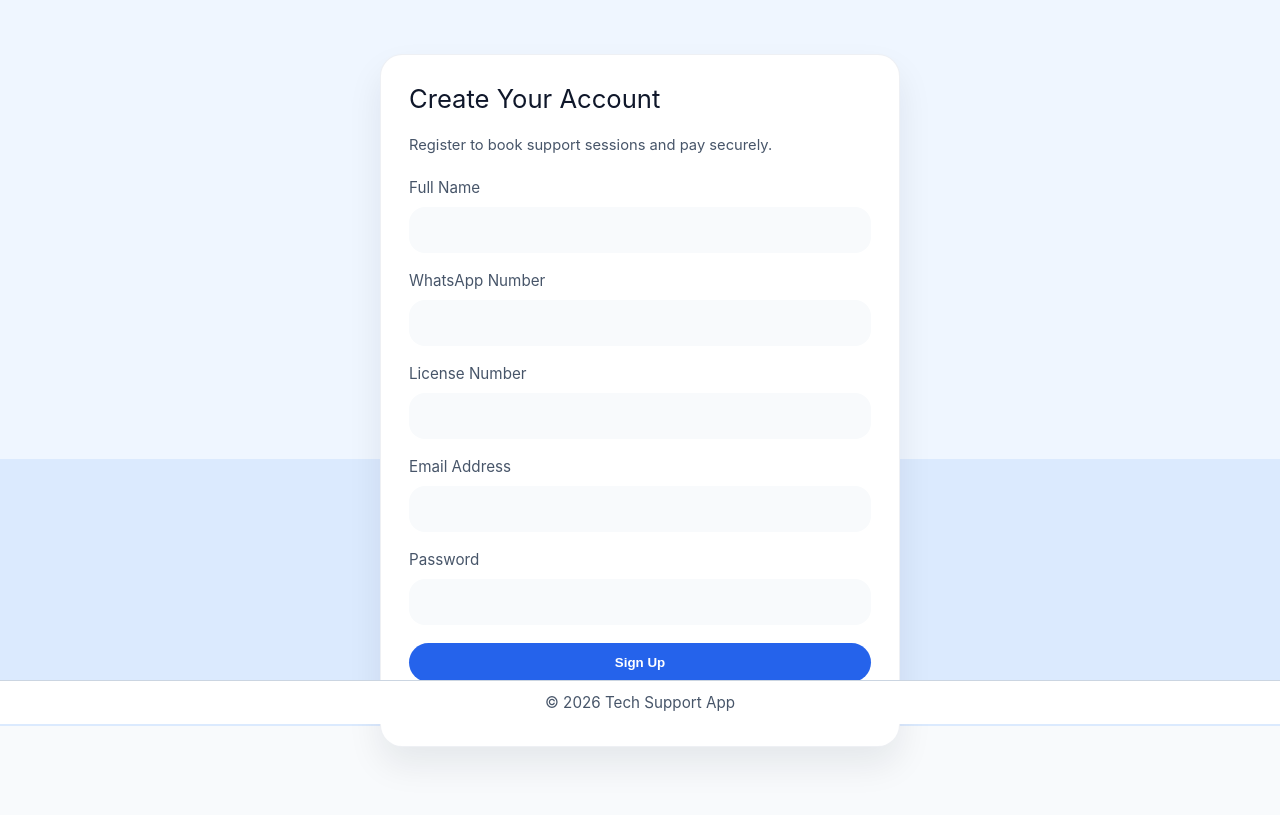
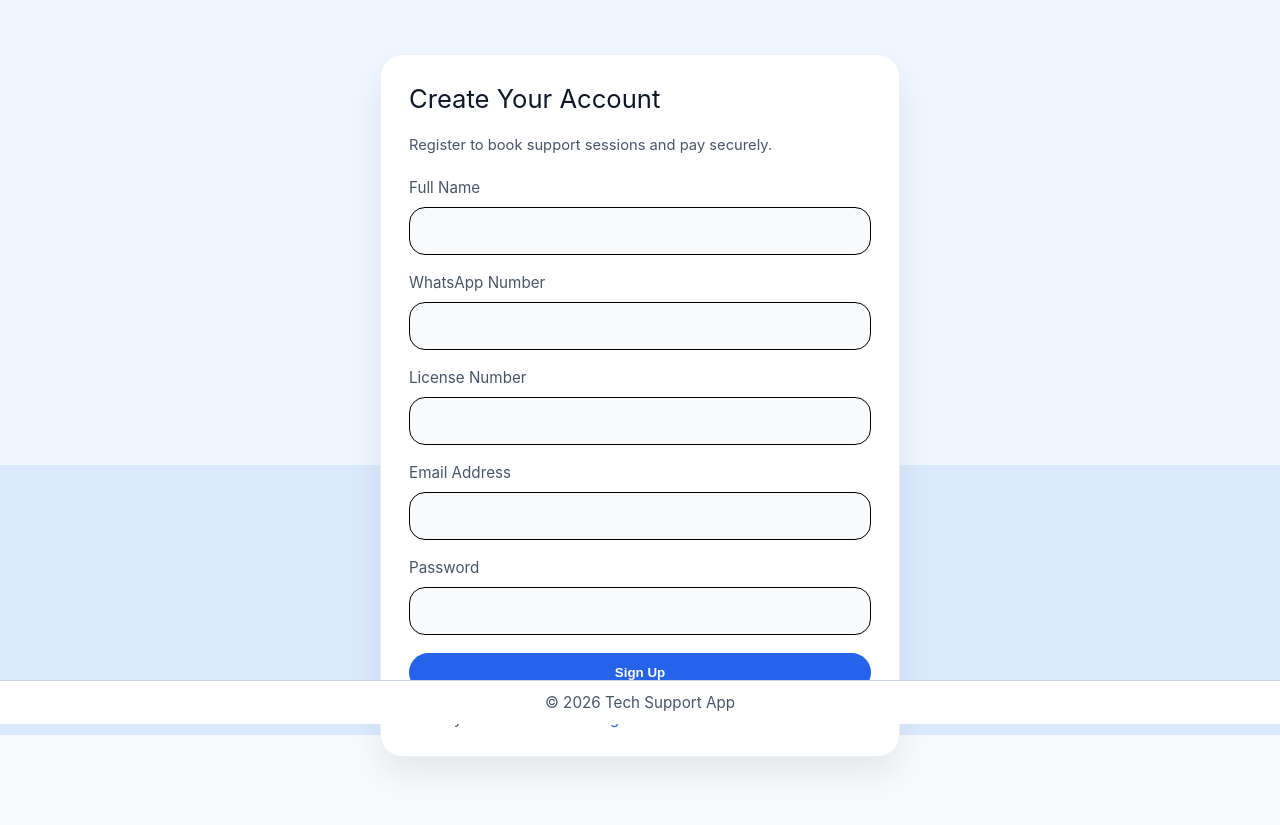
Before and after one commit to RajkumarSinghChaudhary/techcss, a Flask app: page /register in a window 1280 px wide. Shown: the part 76-901 px from the top of the page. Before the commit the page ends 850 px from the top, so only its background shows below. Run offline with Flask 3, Linux system fonts and the light colour scheme.

Commit message:
Restore global styles and layout in style.css

```diff
--- a/static/style.css
+++ b/static/style.css
@@ -259,7 +259,7 @@ textarea,
 select {
     width: 100%;
     border-radius: 16px;
-    border: 1px solid var(--border);
+    border: 1px solid black;
     background: var(--surface-muted);
     padding: 14px 16px;
     font-size: 0.98rem;
@@ -394,6 +394,7 @@ textarea {
     border-radius: 24px;
     padding: 28px;
     box-shadow: 0 28px 64px rgba(15, 23, 42, 0.14);
+    border-right: 3px solid black;
 }
 
 .modal-header {
```
